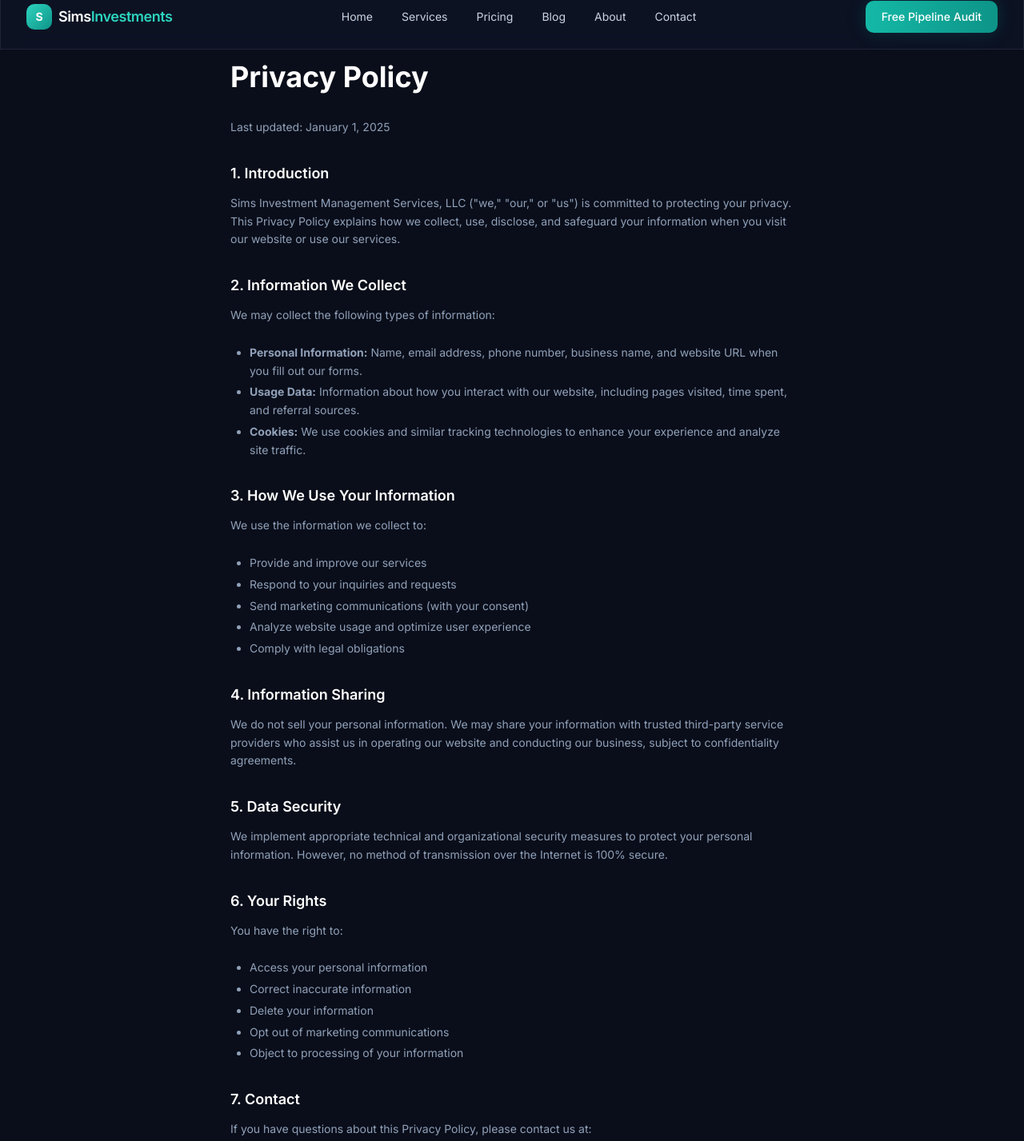
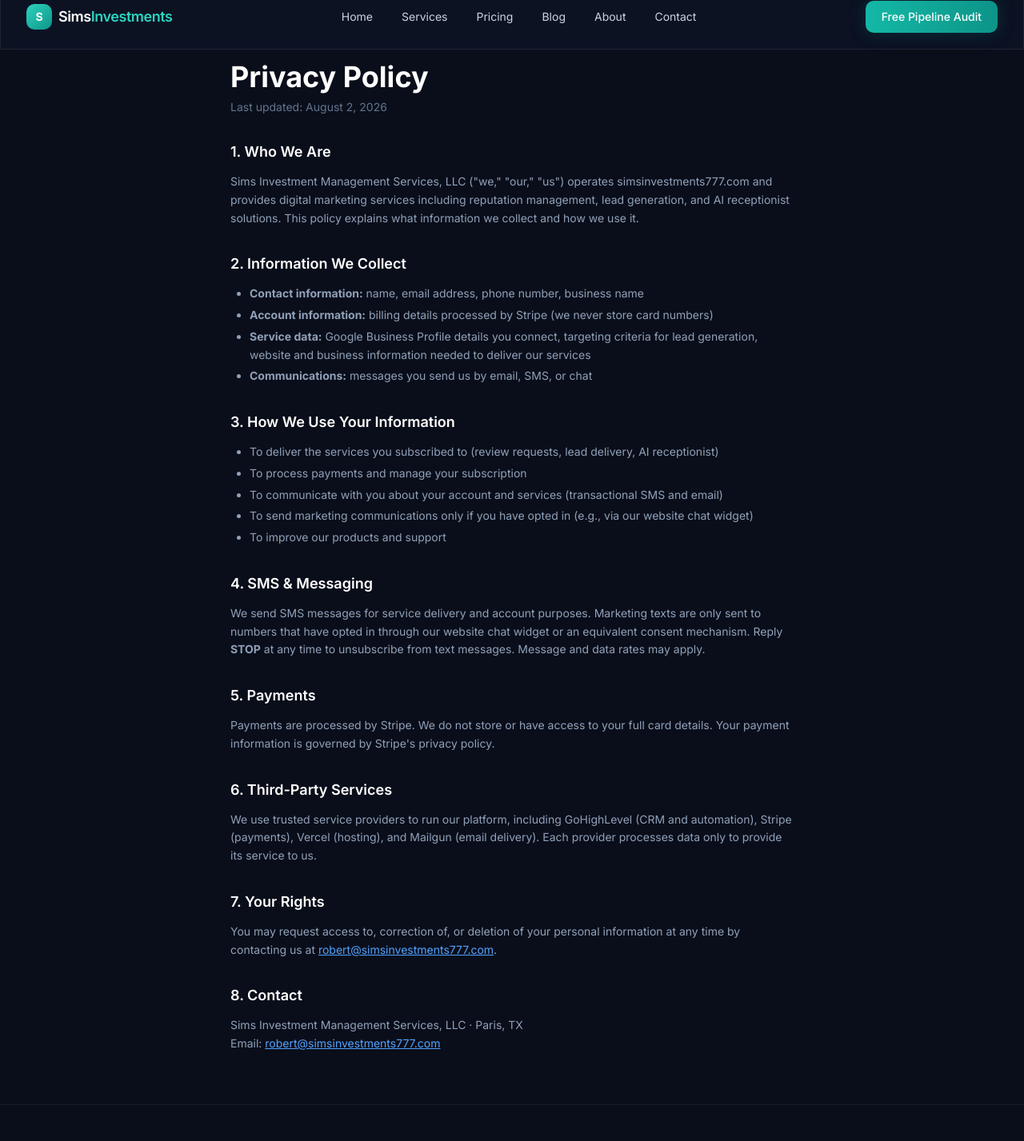
Before and after one commit to rmwallace777-debug/simsinvestments777, a Next.js app: page /privacy in a window 1280 px wide. Shown: the part 20-1447 px from the top of the page at 80% size. Built offline with nearby package versions, Linux system fonts and the light colour scheme.

Commit message:
Update Privacy Policy + Terms of Service (SMS consent, Stripe, services)

```diff
--- a/app/privacy/page.tsx
+++ b/app/privacy/page.tsx
@@ -2,7 +2,7 @@ import { FadeIn } from '@/components/Animations';
 import type { Metadata } from 'next';
 
 export const metadata: Metadata = {
-  title: 'Privacy Policy',
+  title: 'Privacy Policy — Sims Investment Management',
   robots: { index: false, follow: true },
 };
 
@@ -11,55 +11,83 @@ export default function PrivacyPage() {
     <div className="pt-24 pb-16">
       <div className="max-w-3xl mx-auto px-4 sm:px-6 lg:px-8">
         <FadeIn>
-          <h1 className="text-3xl sm:text-4xl font-bold text-white mb-8">Privacy Policy</h1>
+          <h1 className="text-3xl sm:text-4xl font-bold text-white mb-2">Privacy Policy</h1>
+          <p className="text-slate-500 text-sm mb-8">Last updated: August 2, 2026</p>
           <div className="prose prose-invert max-w-none text-slate-400 space-y-6 text-sm leading-relaxed">
-            <p>Last updated: January 1, 2025</p>
+            <section>
+              <h2 className="text-white text-lg font-semibold mt-8 mb-3">1. Who We Are</h2>
+              <p>
+                Sims Investment Management Services, LLC ("we," "our," "us") operates simsinvestments777.com
+                and provides digital marketing services including reputation management, lead generation,
+                and AI receptionist solutions. This policy explains what information we collect and how we use it.
+              </p>
+            </section>
 
-            <h2 className="text-white text-lg font-semibold mt-8 mb-3">1. Introduction</h2>
-            <p>
-              Sims Investment Management Services, LLC ("we," "our," or "us") is committed to protecting your privacy. This Privacy Policy explains how we collect, use, disclose, and safeguard your information when you visit our website or use our services.
-            </p>
+            <section>
+              <h2 className="text-white text-lg font-semibold mt-8 mb-3">2. Information We Collect</h2>
+              <ul className="list-disc pl-6 space-y-1">
+                <li><strong>Contact information:</strong> name, email address, phone number, business name</li>
+                <li><strong>Account information:</strong> billing details processed by Stripe (we never store card numbers)</li>
+                <li><strong>Service data:</strong> Google Business Profile details you connect, targeting criteria for lead generation, website and business information needed to deliver our services</li>
+                <li><strong>Communications:</strong> messages you send us by email, SMS, or chat</li>
+              </ul>
+            </section>
 
-            <h2 className="text-white text-lg font-semibold mt-8 mb-3">2. Information We Collect</h2>
-            <p>We may collect the following types of information:</p>
-            <ul className="list-disc pl-6 space-y-1">
-              <li><strong>Personal Information:</strong> Name, email address, phone number, business name, and website URL when you fill out our forms.</li>
-              <li><strong>Usage Data:</strong> Information about how you interact with our website, including pages visited, time spent, and referral sources.</li>
-              <li><strong>Cookies:</strong> We use cookies and similar tracking technologies to enhance your experience and analyze site traffic.</li>
-            </ul>
+            <section>
+              <h2 className="text-white text-lg font-semibold mt-8 mb-3">3. How We Use Your Information</h2>
+              <ul className="list-disc pl-6 space-y-1">
+                <li>To deliver the services you subscribed to (review requests, lead delivery, AI receptionist)</li>
+                <li>To process payments and manage your subscription</li>
+                <li>To communicate with you about your account and services (transactional SMS and email)</li>
+                <li>To send marketing communications only if you have opted in (e.g., via our website chat widget)</li>
+                <li>To improve our products and support</li>
+              </ul>
+            </section>
 
-            <h2 className="text-white text-lg font-semibold mt-8 mb-3">3. How We Use Your Information</h2>
-            <p>We use the information we collect to:</p>
-            <ul className="list-disc pl-6 space-y-1">
-              <li>Provide and improve our services</li>
-              <li>Respond to your inquiries and requests</li>
-              <li>Send marketing communications (with your consent)</li>
-              <li>Analyze website usage and optimize user experience</li>
-              <li>Comply with legal obligations</li>
-            </ul>
+            <section>
+              <h2 className="text-white text-lg font-semibold mt-8 mb-3">4. SMS &amp; Messaging</h2>
+              <p>
+                We send SMS messages for service delivery and account purposes. Marketing texts are only sent
+                to numbers that have opted in through our website chat widget or an equivalent consent
+                mechanism. Reply <strong>STOP</strong> at any time to unsubscribe from text messages.
+                Message and data rates may apply.
+              </p>
+            </section>
 
-            <h2 className="text-white text-lg font-semibold mt-8 mb-3">4. Information Sharing</h2>
-            <p>We do not sell your personal information. We may share your information with trusted third-party service providers who assist us in operating our website and conducting our business, subject to confidentiality agreements.</p>
+            <section>
+              <h2 className="text-white text-lg font-semibold mt-8 mb-3">5. Payments</h2>
+              <p>
+                Payments are processed by Stripe. We do not store or have access to your full card details.
+                Your payment information is governed by Stripe's privacy policy.
+              </p>
+            </section>
 
-            <h2 className="text-white text-lg font-semibold mt-8 mb-3">5. Data Security</h2>
-            <p>We implement appropriate technical and organizational security measures to protect your personal information. However, no method of transmission over the Internet is 100% secure.</p>
+            <section>
+              <h2 className="text-white text-lg font-semibold mt-8 mb-3">6. Third-Party Services</h2>
+              <p>
+                We use trusted service providers to run our platform, including GoHighLevel (CRM and
+                automation), Stripe (payments), Vercel (hosting), and Mailgun (email delivery). Each provider
+                processes data only to provide its service to us.
+              </p>
+            </section>
 
-            <h2 className="text-white text-lg font-semibold mt-8 mb-3">6. Your Rights</h2>
-            <p>You have the right to:</p>
-            <ul className="list-disc pl-6 space-y-1">
-              <li>Access your personal information</li>
-              <li>Correct inaccurate information</li>
-              <li>Delete your information</li>
-              <li>Opt out of marketing communications</li>
-              <li>Object to processing of your information</li>
-            </ul>
+            <section>
+              <h2 className="text-white text-lg font-semibold mt-8 mb-3">7. Your Rights</h2>
+              <p>
+                You may request access to, correction of, or deletion of your personal information at any time
+                by contacting us at{' '}
+                <a href="mailto:robert@simsinvestments777.com" className="text-blue-400 underline">robert@simsinvestments777.com</a>.
+              </p>
+            </section>
 
-            <h2 className="text-white text-lg font-semibold mt-8 mb-3">7. Contact</h2>
-            <p>
-              If you have questions about this Privacy Policy, please contact us at:<br />
-              Email: robert@simsinvestments777.com<br />
-              Address: Paris, Texas 75460
-            </p>
+            <section>
+              <h2 className="text-white text-lg font-semibold mt-8 mb-3">8. Contact</h2>
+              <p>
+                Sims Investment Management Services, LLC · Paris, TX<br />
+                Email:{' '}
+                <a href="mailto:robert@simsinvestments777.com" className="text-blue-400 underline">robert@simsinvestments777.com</a>
+              </p>
+            </section>
           </div>
         </FadeIn>
       </div>
--- a/app/terms/page.tsx
+++ b/app/terms/page.tsx
@@ -2,7 +2,7 @@ import { FadeIn } from '@/components/Animations';
 import type { Metadata } from 'next';
 
 export const metadata: Metadata = {
-  title: 'Terms of Service',
+  title: 'Terms of Service — Sims Investment Management',
   robots: { index: false, follow: true },
 };
 
@@ -11,46 +11,89 @@ export default function TermsPage() {
     <div className="pt-24 pb-16">
       <div className="max-w-3xl mx-auto px-4 sm:px-6 lg:px-8">
         <FadeIn>
-          <h1 className="text-3xl sm:text-4xl font-bold text-white mb-8">Terms of Service</h1>
-          <div className="space-y-6 text-sm text-slate-400 leading-relaxed">
-            <p>Last updated: January 1, 2025</p>
+          <h1 className="text-3xl sm:text-4xl font-bold text-white mb-2">Terms of Service</h1>
+          <p className="text-slate-500 text-sm mb-8">Last updated: August 2, 2026</p>
+          <div className="prose prose-invert max-w-none text-slate-400 space-y-6 text-sm leading-relaxed">
+            <section>
+              <h2 className="text-white text-lg font-semibold mt-8 mb-3">1. Agreement</h2>
+              <p>
+                By purchasing or subscribing to any service from Sims Investment Management Services, LLC
+                ("we," "our," "us"), you agree to these Terms of Service. If you do not agree, do not subscribe.
+              </p>
+            </section>
 
-            <h2 className="text-white text-lg font-semibold mt-8 mb-3">1. Acceptance of Terms</h2>
-            <p>By accessing or using the Sims Investment Management Services, LLC website and services, you agree to be bound by these Terms of Service. If you do not agree, please do not use our services.</p>
+            <section>
+              <h2 className="text-white text-lg font-semibold mt-8 mb-3">2. Our Services</h2>
+              <p>
+                We provide digital marketing services, including: <strong>Reputation Management</strong>{' '}
+                (review requests, Google Business Profile optimization, review monitoring and responses),{' '}
+                <strong>Lead Generation</strong> (qualified business leads delivered per your targeting
+                criteria), and <strong>AI Receptionist</strong> (AI voice and chat agents that answer calls,
+                capture leads, and book appointments). Services are delivered through our automated platform.
+              </p>
+            </section>
 
-            <h2 className="text-white text-lg font-semibold mt-8 mb-3">2. Services Description</h2>
-            <p>Sims Investment Management Services, LLC provides B2B lead generation and Google review management services. The specific scope, deliverables, and pricing are outlined in individual service agreements.</p>
+            <section>
+              <h2 className="text-white text-lg font-semibold mt-8 mb-3">3. Subscriptions &amp; Billing</h2>
+              <ul className="list-disc pl-6 space-y-1">
+                <li>Plans are billed monthly in advance and renew automatically until cancelled.</li>
+                <li>You may cancel at any time; cancellation takes effect at the end of the current billing period. No partial-month refunds.</li>
+                <li>Prices are subject to change with at least 30 days' notice.</li>
+                <li>Usage-based fees (SMS, email, AI minutes) may apply and are billed with your subscription.</li>
+              </ul>
+            </section>
 
-            <h2 className="text-white text-lg font-semibold mt-8 mb-3">3. User Responsibilities</h2>
-            <p>You agree to:</p>
-            <ul className="list-disc pl-6 space-y-1">
-              <li>Provide accurate and complete information</li>
-              <li>Maintain the confidentiality of your account</li>
-              <li>Use our services in compliance with all applicable laws</li>
-              <li>Not engage in any activity that could harm our systems or reputation</li>
-            </ul>
+            <section>
+              <h2 className="text-white text-lg font-semibold mt-8 mb-3">4. Your Responsibilities</h2>
+              <ul className="list-disc pl-6 space-y-1">
+                <li>Provide accurate business information and grant the access needed to deliver services (e.g., Google Business Profile connection).</li>
+                <li>Only request reviews in compliance with Google's review policies — reviews must be solicited universally, without incentives, gating, or pressure.</li>
+                <li>You are responsible for the use of your account and the leads we deliver.</li>
+              </ul>
+            </section>
 
-            <h2 className="text-white text-lg font-semibold mt-8 mb-3">4. Payment Terms</h2>
-            <p>Services are billed monthly. Payment is due upon receipt of invoice. Late payments may result in service suspension. All fees are non-refundable unless otherwise specified in your service agreement.</p>
+            <section>
+              <h2 className="text-white text-lg font-semibold mt-8 mb-3">5. No Guarantees</h2>
+              <p>
+                We work diligently to deliver results, but we do not guarantee specific outcomes such as a
+                particular number of reviews, rankings, or leads. Marketing performance depends on factors
+                outside our control.
+              </p>
+            </section>
 
-            <h2 className="text-white text-lg font-semibold mt-8 mb-3">5. Intellectual Property</h2>
-            <p>All content, trademarks, and intellectual property on our website are owned by Sims Investment Management Services, LLC. You may not reproduce, distribute, or create derivative works without our express written consent.</p>
+            <section>
+              <h2 className="text-white text-lg font-semibold mt-8 mb-3">6. Termination</h2>
+              <p>
+                We may suspend or terminate your access for violation of these terms, non-payment, or
+                conduct that harms our platform or other customers. You may cancel anytime through your
+                account or by emailing us.
+              </p>
+            </section>
 
-            <h2 className="text-white text-lg font-semibold mt-8 mb-3">6. Limitation of Liability</h2>
-            <p>Sims Investment Management Services, LLC shall not be liable for any indirect, incidental, special, or consequential damages arising from your use of our services. Our total liability is limited to the amount you have paid us in the preceding 12 months.</p>
+            <section>
+              <h2 className="text-white text-lg font-semibold mt-8 mb-3">7. Limitation of Liability</h2>
+              <p>
+                To the maximum extent permitted by law, our total liability for any claim arising from these
+                services is limited to the amount you paid us in the 30 days before the claim.
+              </p>
+            </section>
 
-            <h2 className="text-white text-lg font-semibold mt-8 mb-3">7. Termination</h2>
-            <p>Either party may terminate services with 30 days written notice. We reserve the right to terminate access for violation of these terms.</p>
+            <section>
+              <h2 className="text-white text-lg font-semibold mt-8 mb-3">8. Governing Law</h2>
+              <p>
+                These terms are governed by the laws of the State of Texas, USA, without regard to conflict
+                of law principles.
+              </p>
+            </section>
 
-            <h2 className="text-white text-lg font-semibold mt-8 mb-3">8. Governing Law</h2>
-            <p>These terms are governed by the laws of the State of Texas. Any disputes shall be resolved in the courts of Lamar County, Texas.</p>
-
-            <h2 className="text-white text-lg font-semibold mt-8 mb-3">9. Contact</h2>
-            <p>
-              For questions about these terms:<br />
-              Email: robert@simsinvestments777.com<br />
-              Address: Paris, Texas 75460
-            </p>
+            <section>
+              <h2 className="text-white text-lg font-semibold mt-8 mb-3">9. Contact</h2>
+              <p>
+                Sims Investment Management Services, LLC · Paris, TX<br />
+                Email:{' '}
+                <a href="mailto:robert@simsinvestments777.com" className="text-blue-400 underline">robert@simsinvestments777.com</a>
+              </p>
+            </section>
           </div>
         </FadeIn>
       </div>
```
